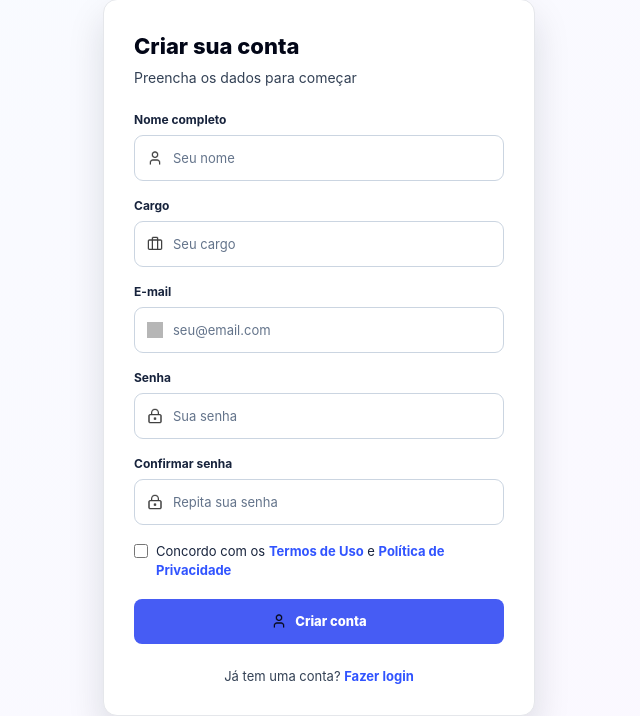
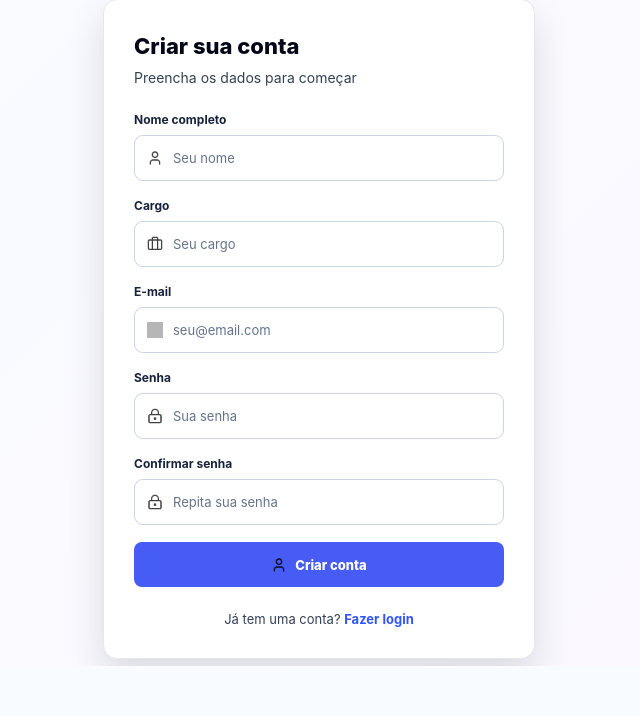
Before and after one commit to fenrir-mack/docuia-frontend, a Python web app: template templates/cadastro.html in a window 1280 px wide. Shown: the part 134-850 px from the top of the page, without its empty margins (321-961 px from the left). After the commit the page ends 800 px from the top, so only its background shows below. Run offline with Jinja, Linux system fonts and the light colour scheme; the template is opened without the code that fills it, so the values that code supplies are empty; grey boxes are pictures that could not be loaded.

Commit message:
tirar botões falsos

```diff
--- a/templates/cadastro.html
+++ b/templates/cadastro.html
@@ -59,14 +59,6 @@
                 </div>
             </div>
 
-            <label class="terms">
-                <input type="checkbox">
-                <span>
-                    Concordo com os <a href="#">Termos de Uso</a> e
-                    <a href="#">Política de Privacidade</a>
-                </span>
-            </label>
-
             <button type="submit">
                 <span class="icon"><img src="{{ url_for('static', path='pngs/user.png') }}" alt="Criar conta"></span>
                 Criar conta
--- a/templates/login.html
+++ b/templates/login.html
@@ -36,11 +36,6 @@
             </div>
 
             <div class="options">
-                <label class="check-label">
-                    <input type="checkbox">
-                    Lembrar-me
-                </label>
-
                 <a href="/esqueceu-senha">Esqueceu a senha?</a>
             </div>
 
```
